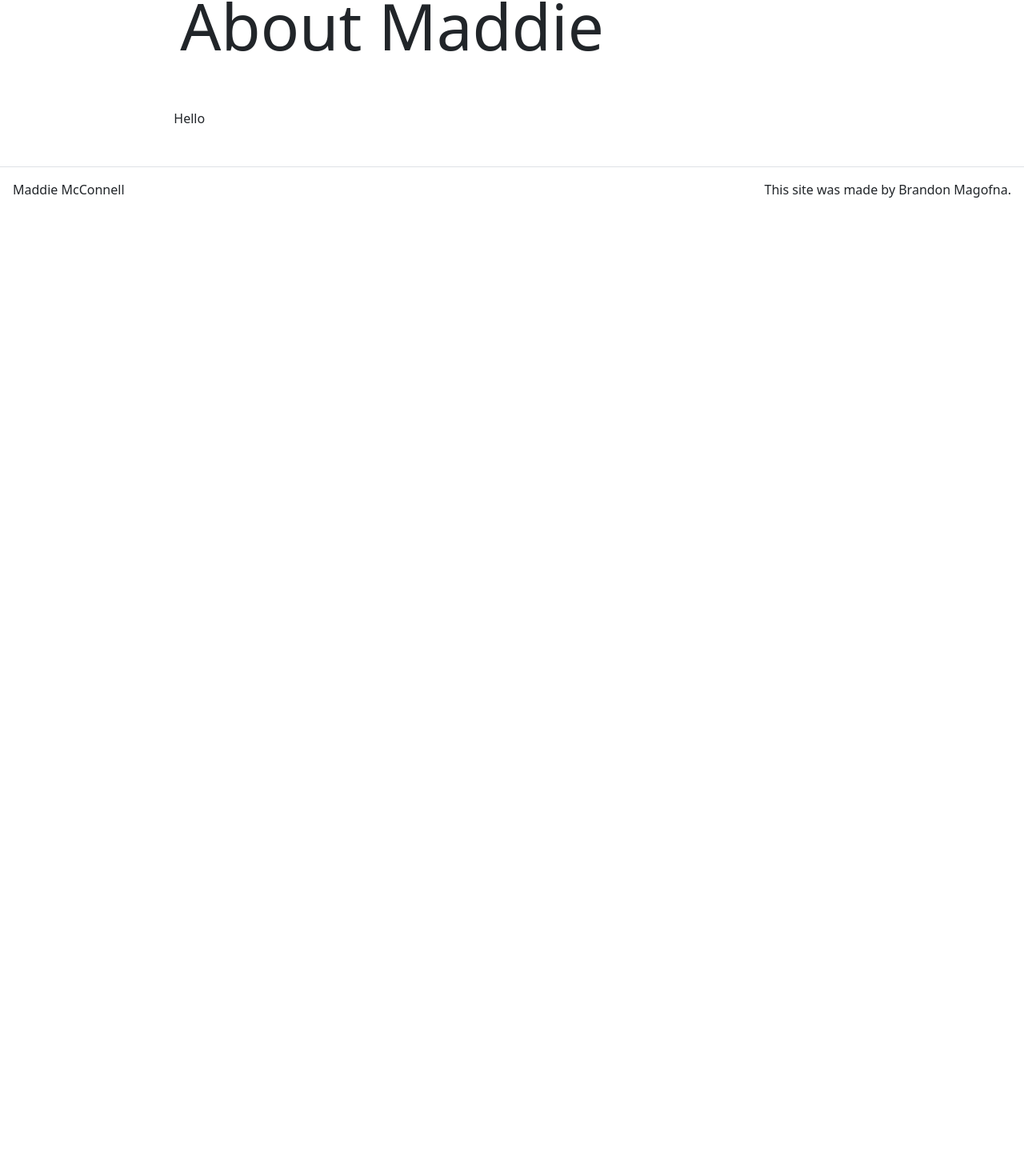
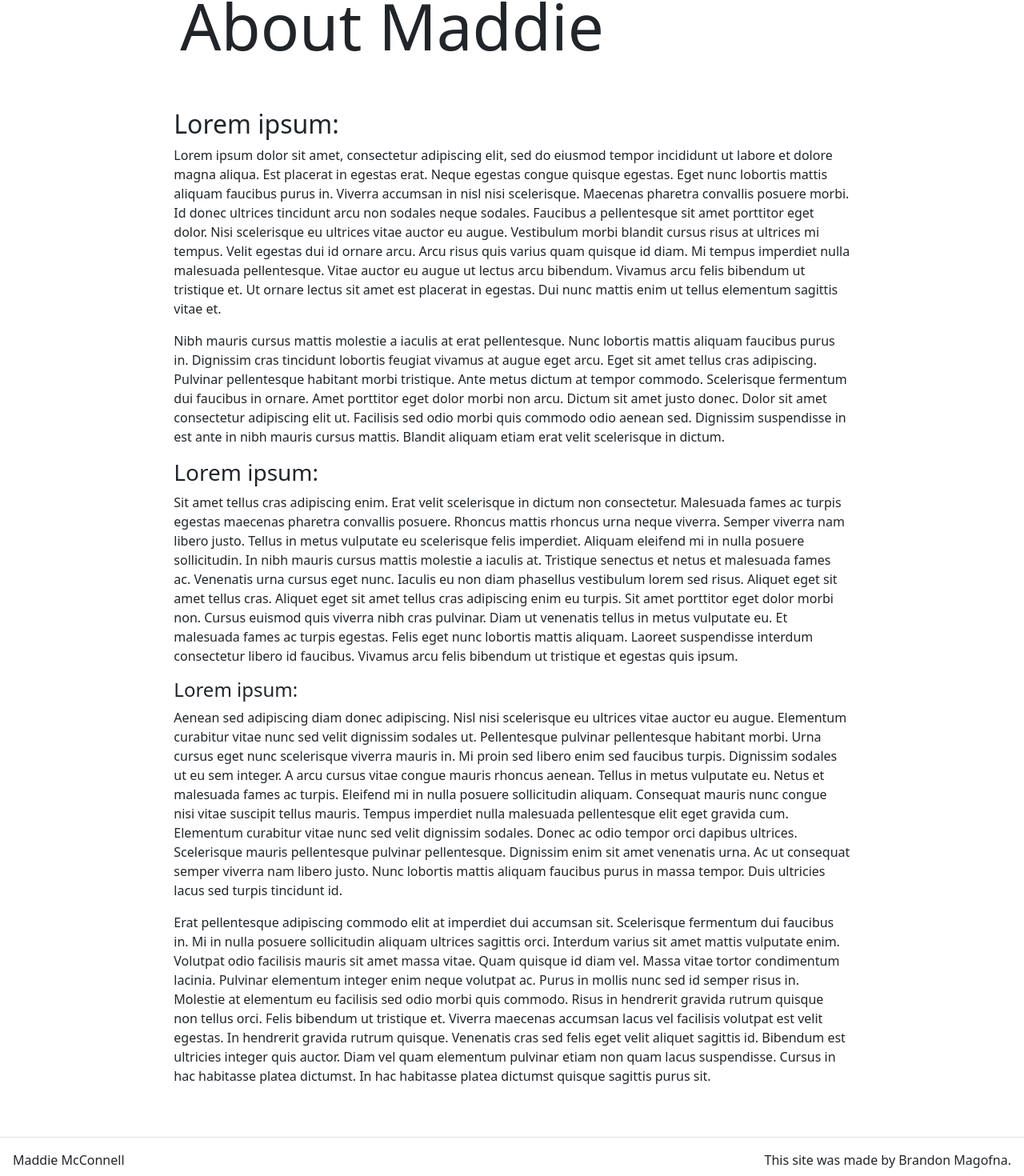
Before and after one commit to Magofna68/Capstone, a React (Create React App) app: page /about in a window 1280 px wide. Shown: the part 151-1621 px from the top of the page at 80% size. Before the commit the page ends 800 px from the top, so only its background shows below. Built offline with nearby package versions, Linux system fonts and the light colour scheme.

Commit message:
finished :hammer: out About page; placeholder text used

```diff
--- a/src/components/pages/AboutPage.js
+++ b/src/components/pages/AboutPage.js
@@ -8,7 +8,24 @@ function AboutPage(props) {
       <Hero title={props.title} />
 
       <Content>
-        Hello
+        <h2><bold>Lorem ipsum:</bold></h2>
+        <p>
+          Lorem ipsum dolor sit amet, consectetur adipiscing elit, sed do eiusmod tempor incididunt ut labore et dolore magna aliqua. Est placerat in egestas erat. Neque egestas congue quisque egestas. Eget nunc lobortis mattis aliquam faucibus purus in. Viverra accumsan in nisl nisi scelerisque. Maecenas pharetra convallis posuere morbi. Id donec ultrices tincidunt arcu non sodales neque sodales. Faucibus a pellentesque sit amet porttitor eget dolor. Nisi scelerisque eu ultrices vitae auctor eu augue. Vestibulum morbi blandit cursus risus at ultrices mi tempus. Velit egestas dui id ornare arcu. Arcu risus quis varius quam quisque id diam. Mi tempus imperdiet nulla malesuada pellentesque. Vitae auctor eu augue ut lectus arcu bibendum. Vivamus arcu felis bibendum ut tristique et. Ut ornare lectus sit amet est placerat in egestas. Dui nunc mattis enim ut tellus elementum sagittis vitae et.
+        </p>
+        <p>
+          Nibh mauris cursus mattis molestie a iaculis at erat pellentesque. Nunc lobortis mattis aliquam faucibus purus in. Dignissim cras tincidunt lobortis feugiat vivamus at augue eget arcu. Eget sit amet tellus cras adipiscing. Pulvinar pellentesque habitant morbi tristique. Ante metus dictum at tempor commodo. Scelerisque fermentum dui faucibus in ornare. Amet porttitor eget dolor morbi non arcu. Dictum sit amet justo donec. Dolor sit amet consectetur adipiscing elit ut. Facilisis sed odio morbi quis commodo odio aenean sed. Dignissim suspendisse in est ante in nibh mauris cursus mattis. Blandit aliquam etiam erat velit scelerisque in dictum.
+        </p>
+        <h3><bold>Lorem ipsum:</bold></h3>
+        <p>
+          Sit amet tellus cras adipiscing enim. Erat velit scelerisque in dictum non consectetur. Malesuada fames ac turpis egestas maecenas pharetra convallis posuere. Rhoncus mattis rhoncus urna neque viverra. Semper viverra nam libero justo. Tellus in metus vulputate eu scelerisque felis imperdiet. Aliquam eleifend mi in nulla posuere sollicitudin. In nibh mauris cursus mattis molestie a iaculis at. Tristique senectus et netus et malesuada fames ac. Venenatis urna cursus eget nunc. Iaculis eu non diam phasellus vestibulum lorem sed risus. Aliquet eget sit amet tellus cras. Aliquet eget sit amet tellus cras adipiscing enim eu turpis. Sit amet porttitor eget dolor morbi non. Cursus euismod quis viverra nibh cras pulvinar. Diam ut venenatis tellus in metus vulputate eu. Et malesuada fames ac turpis egestas. Felis eget nunc lobortis mattis aliquam. Laoreet suspendisse interdum consectetur libero id faucibus. Vivamus arcu felis bibendum ut tristique et egestas quis ipsum.
+        </p>
+        <h4>Lorem ipsum:</h4>
+        <p>
+          Aenean sed adipiscing diam donec adipiscing. Nisl nisi scelerisque eu ultrices vitae auctor eu augue. Elementum curabitur vitae nunc sed velit dignissim sodales ut. Pellentesque pulvinar pellentesque habitant morbi. Urna cursus eget nunc scelerisque viverra mauris in. Mi proin sed libero enim sed faucibus turpis. Dignissim sodales ut eu sem integer. A arcu cursus vitae congue mauris rhoncus aenean. Tellus in metus vulputate eu. Netus et malesuada fames ac turpis. Eleifend mi in nulla posuere sollicitudin aliquam. Consequat mauris nunc congue nisi vitae suscipit tellus mauris. Tempus imperdiet nulla malesuada pellentesque elit eget gravida cum. Elementum curabitur vitae nunc sed velit dignissim sodales. Donec ac odio tempor orci dapibus ultrices. Scelerisque mauris pellentesque pulvinar pellentesque. Dignissim enim sit amet venenatis urna. Ac ut consequat semper viverra nam libero justo. Nunc lobortis mattis aliquam faucibus purus in massa tempor. Duis ultricies lacus sed turpis tincidunt id.
+        </p>
+        <p>
+          Erat pellentesque adipiscing commodo elit at imperdiet dui accumsan sit. Scelerisque fermentum dui faucibus in. Mi in nulla posuere sollicitudin aliquam ultrices sagittis orci. Interdum varius sit amet mattis vulputate enim. Volutpat odio facilisis mauris sit amet massa vitae. Quam quisque id diam vel. Massa vitae tortor condimentum lacinia. Pulvinar elementum integer enim neque volutpat ac. Purus in mollis nunc sed id semper risus in. Molestie at elementum eu facilisis sed odio morbi quis commodo. Risus in hendrerit gravida rutrum quisque non tellus orci. Felis bibendum ut tristique et. Viverra maecenas accumsan lacus vel facilisis volutpat est velit egestas. In hendrerit gravida rutrum quisque. Venenatis cras sed felis eget velit aliquet sagittis id. Bibendum est ultricies integer quis auctor. Diam vel quam elementum pulvinar etiam non quam lacus suspendisse. Cursus in hac habitasse platea dictumst. In hac habitasse platea dictumst quisque sagittis purus sit.
+        </p>
       </Content>
 
     </div>
```
